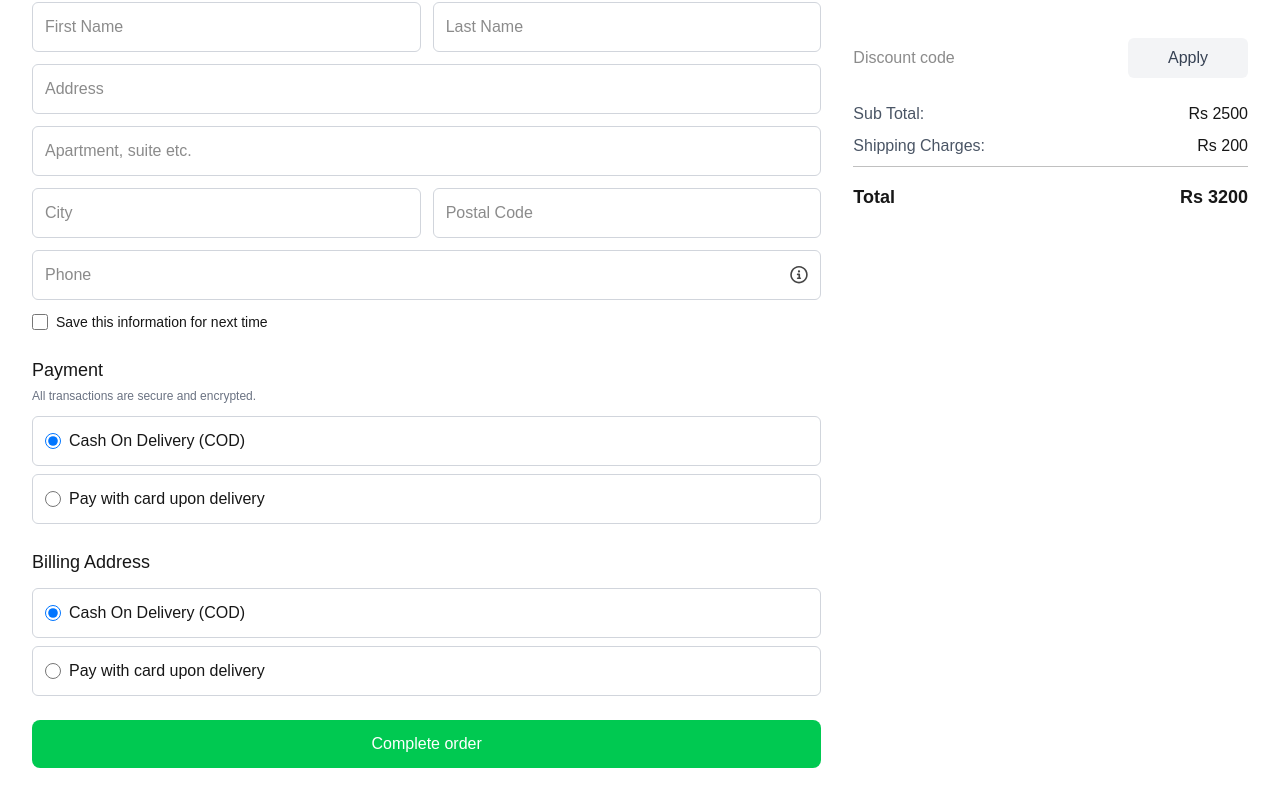
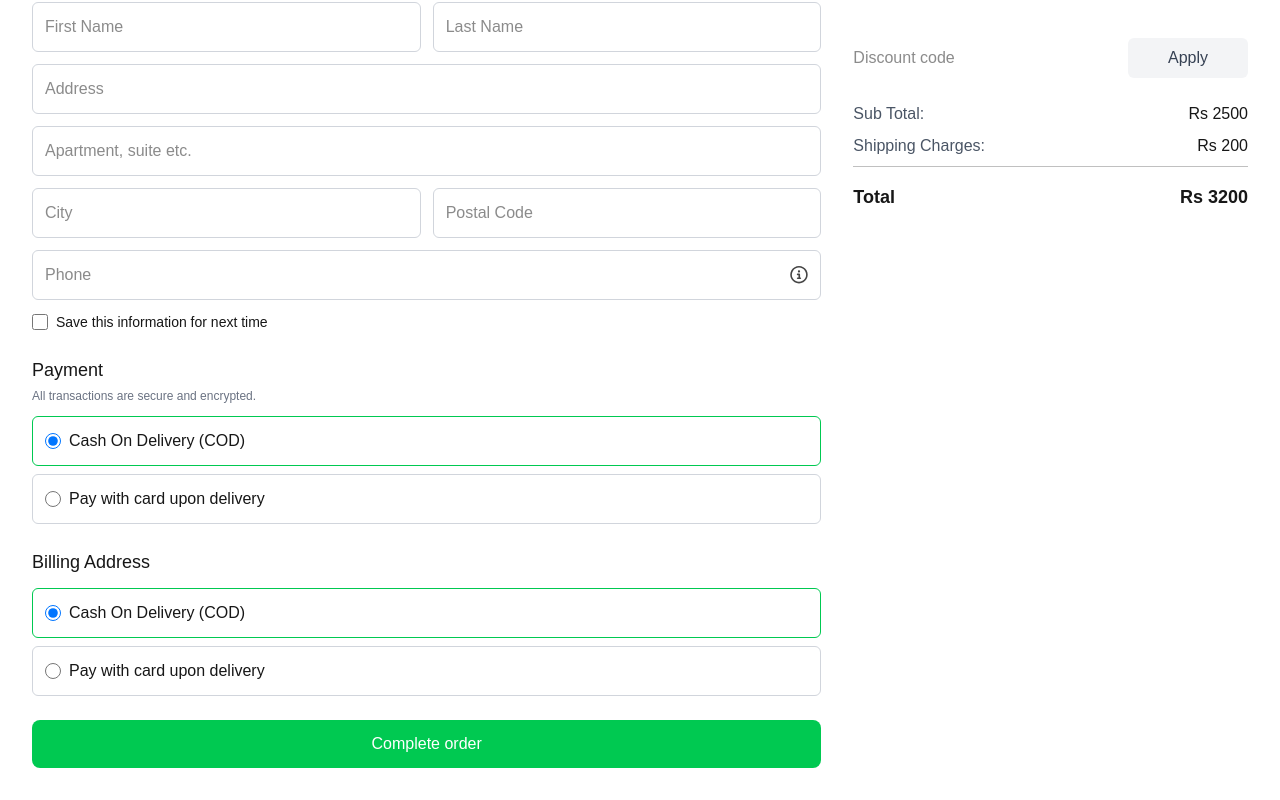
Before and after one commit to Aijaz12550/supermart, a Next.js app: page /checkout in a window 1280 px wide. Shown: the part 398-1198 px from the top of the page. Built offline with nearby package versions, Linux system fonts and the light colour scheme.

Commit message:
label dynamic css styling

```diff
--- a/src/app/Reusable_Components/BillingForm.tsx
+++ b/src/app/Reusable_Components/BillingForm.tsx
@@ -10,7 +10,10 @@ const BillingForm = () => {
         <h2 className="text-lg font-medium mb-3">Billing Address</h2>
 
         <div>
-          <label className="flex items-center p-3 border border-gray-300 rounded-md cursor-pointer mb-2">
+          <label
+            className={`flex items-center p-3 border rounded-md cursor-pointer mb-2
+    ${billingMethod === "cod" ? "border-green-500" : "border-gray-300"}`}
+          >
             <input
               type="radio"
               name="billing"
@@ -22,7 +25,10 @@ const BillingForm = () => {
             <span className="ml-2">Cash On Delivery (COD)</span>
           </label>
 
-          <label className="flex items-center p-3 border border-gray-300 rounded-md cursor-pointer">
+          <label
+            className={`flex items-center p-3 border rounded-md cursor-pointer mb-2
+    ${billingMethod === "card" ? "border-green-500" : "border-gray-300"}`}
+          >
             <input
               type="radio"
               name="billing"
--- a/src/app/Reusable_Components/PaymentForm.tsx
+++ b/src/app/Reusable_Components/PaymentForm.tsx
@@ -1,17 +1,22 @@
-"use client"
-import React, { useState } from 'react'
+"use client";
+import React, { useState } from "react";
 
 const PaymentForm = () => {
-    const [paymentMethod, setPaymentMethod] = useState("cod")
+  const [paymentMethod, setPaymentMethod] = useState("cod");
 
   return (
     <>
       <section className="mb-6">
         <h2 className="text-lg font-medium mb-1">Payment</h2>
-        <p className="text-xs text-gray-500 mb-3">All transactions are secure and encrypted.</p>
+        <p className="text-xs text-gray-500 mb-3">
+          All transactions are secure and encrypted.
+        </p>
 
         <div className="mb-3">
-          <label className="flex items-center p-3 border border-gray-300 rounded-md cursor-pointer mb-2">
+          <label
+            className={`flex items-center p-3 border rounded-md cursor-pointer mb-2
+    ${paymentMethod === "cod" ? "border-green-500" : "border-gray-300"}`}
+          >
             <input
               type="radio"
               name="payment"
@@ -23,7 +28,10 @@ const PaymentForm = () => {
             <span className="ml-2">Cash On Delivery (COD)</span>
           </label>
 
-          <label className="flex items-center p-3 border border-gray-300 rounded-md cursor-pointer">
+          <label
+            className={`flex items-center p-3 border rounded-md cursor-pointer mb-2
+    ${paymentMethod === "card" ? "border-green-500" : "border-gray-300"}`}
+          >
             <input
               type="radio"
               name="payment"
@@ -37,7 +45,7 @@ const PaymentForm = () => {
         </div>
       </section>
     </>
-  )
-}
+  );
+};
 
-export default PaymentForm
+export default PaymentForm;
```
